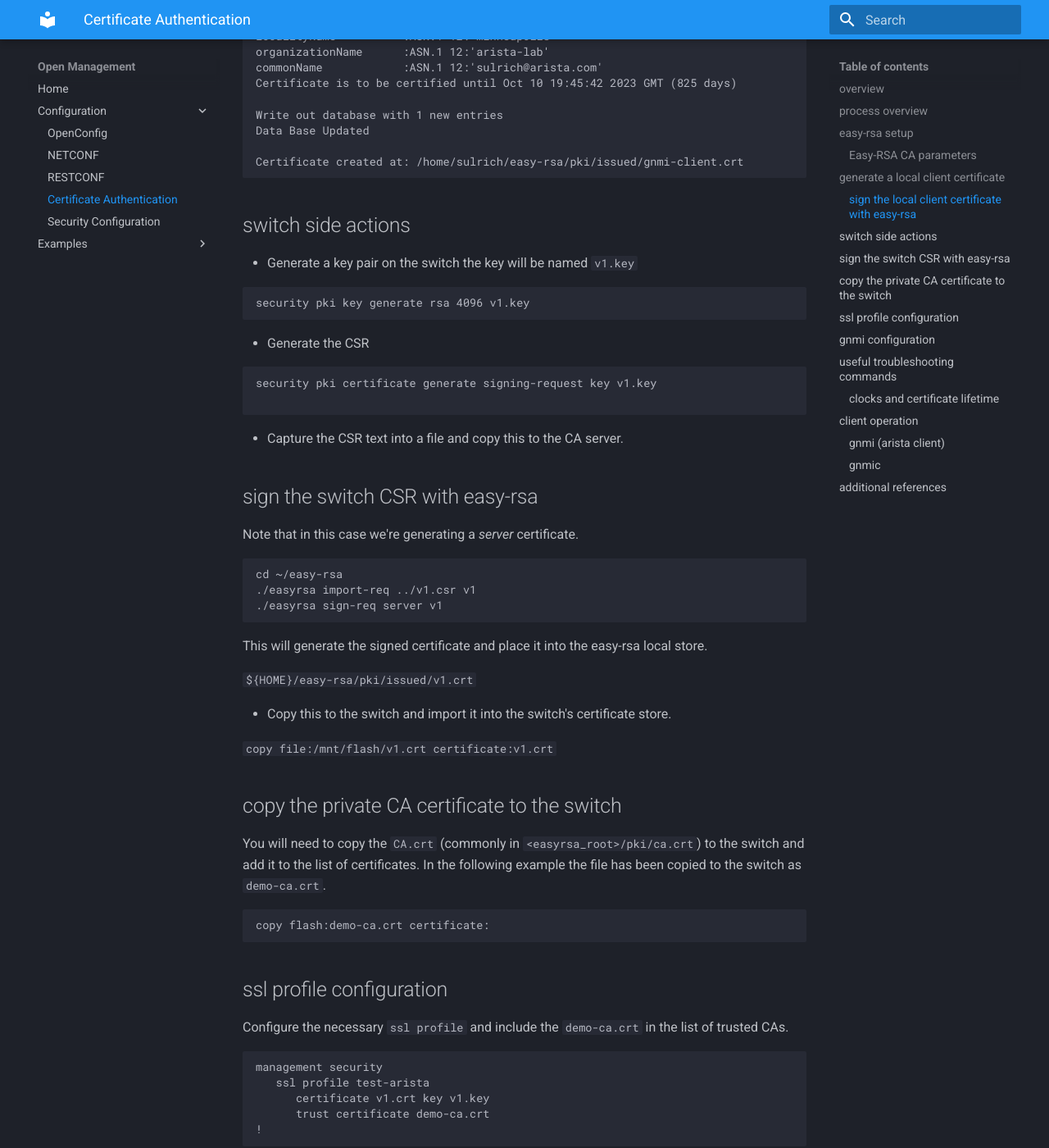
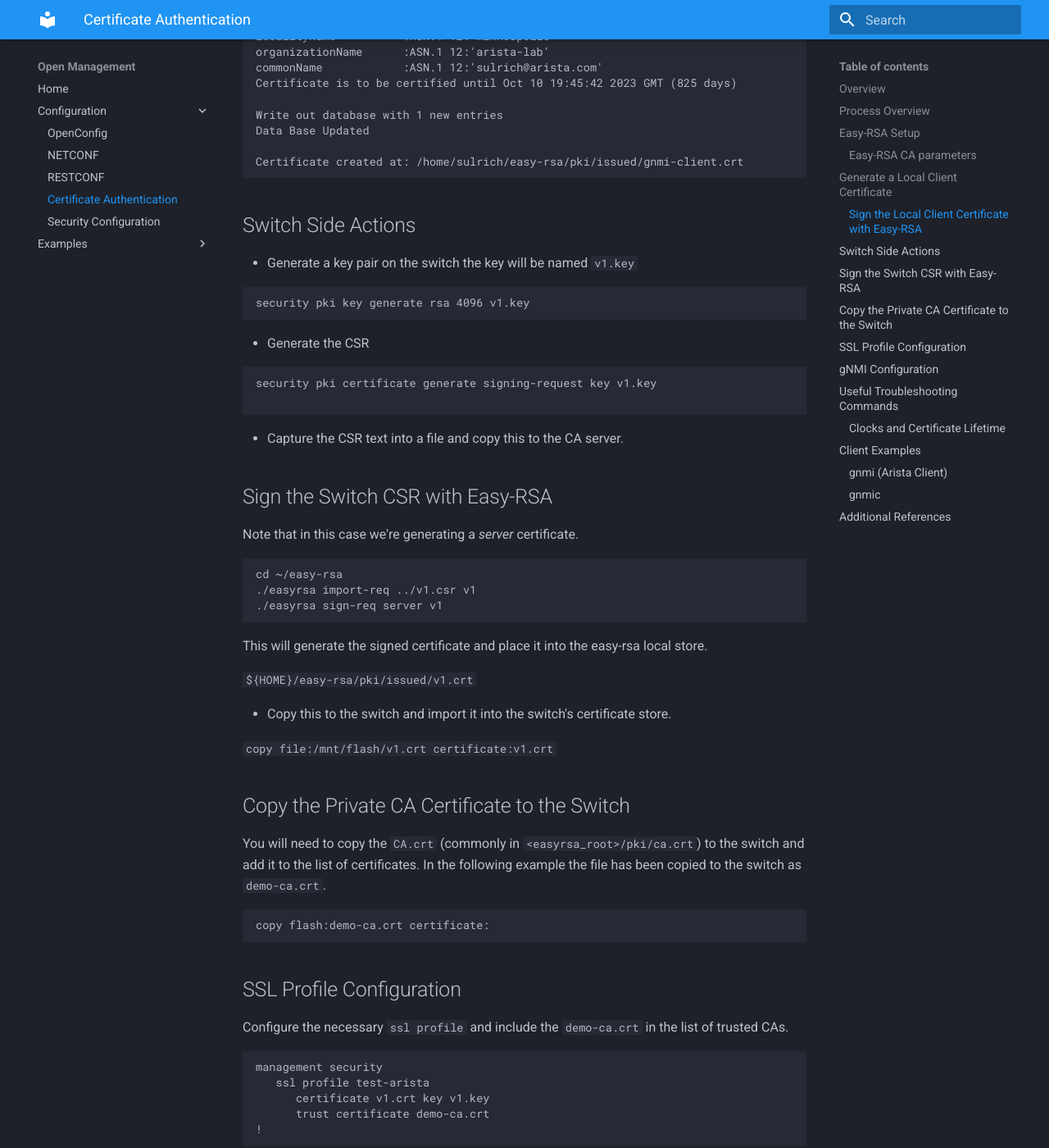
Before and after one commit to aristanetworks/openmgmt, an MkDocs documentation site: the page built from docs/configuration/mtls.md, in a window 1280 px wide and 1400 px high, scrolled down 2513 px. Shown: the whole window at 82% size. Built offline with MkDocs 1.6.1 and Material for MkDocs 9.7.7, drawn with Linux system fonts in a browser that asks for light colours; some of the changed text lies outside the part shown.

Commit message:
fixed heading capitalization

````diff
--- a/docs/configuration/mtls.md
+++ b/docs/configuration/mtls.md
@@ -1,6 +1,6 @@
 # EOS mTLS Configuration
 
-## overview
+## Overview
 
 EOS supports the use of mutual TLS (mTLS) for gRPC, RESTCONF and eAPI services.  This allows the use of certificates,
 signed by a recognized and trusted CA, for authentication to gNMI and other gRPC based services.
@@ -14,7 +14,7 @@
 This document outlines the necessary steps to generate certificate signing requests (CSR) on arista devices, sign the
 certificates and import these into the switches.
 
-## process overview
+## Process Overview
 
 - Setup a private certificate authority (CA).  This document uses [easy-rsa](https://github.com/OpenVPN/easy-rsa)
 - Generate CSRs from the switch as well as for the host that will be initiating connections to the switch using mTLS as
@@ -24,7 +24,7 @@
 - Configure the switch to use the certificates and the associated CA certificate to perform mTLS authentication.
 - Initiate connections from the clients to the switch to execute gNMI RPCs.
 
-## easy-rsa setup
+## Easy-RSA Setup
 
 The simple installation of Easy-RSA is well documented in the Easy RSA [quick start
 guide](https://github.com/OpenVPN/easy-rsa/blob/master/README.quickstart.md).  For a more durable installation you're
@@ -49,7 +49,7 @@
 
 This will need to be imported into the network elements where you're using mTLS for authentication.
 
-## generate a local client certificate
+## Generate a Local Client Certificate
 
 This will be used by local clients (gnmi, gnoi, gribi, etc.) connecting to the switches in order to authenticate.
 
@@ -65,7 +65,7 @@
 
 The above commands will generate a private key as well as the Certificate Signing Request (CSR)
 
-### sign the local client certificate with easy-rsa
+### Sign the Local Client Certificate with Easy-RSA
 
 Note, that this is going to be a _client_ certificate.  As our gnmi client will be talking to the gnmi server on the
 switch.
@@ -108,7 +108,7 @@
 Certificate created at: /home/sulrich/easy-rsa/pki/issued/gnmi-client.crt
 ```
 
-## switch side actions
+## Switch Side Actions
 
 - Generate a key pair on the switch the key will be named `v1.key`
 
@@ -125,7 +125,7 @@
 
 - Capture the CSR text into a file and copy this to the CA server.
 
-## sign the switch CSR with easy-rsa
+## Sign the Switch CSR with Easy-RSA
 
 Note that in this case we're generating a _server_ certificate.
 
@@ -143,7 +143,7 @@
 
 `copy file:/mnt/flash/v1.crt certificate:v1.crt`
 
-## copy the private CA certificate to the switch
+## Copy the Private CA Certificate to the Switch
 
 You will need to copy the `CA.crt` (commonly in `<easyrsa_root>/pki/ca.crt`) to the switch and add it to the list of
 certificates.  In the following example the file has been copied to the switch as `demo-ca.crt`.
@@ -152,7 +152,7 @@
 copy flash:demo-ca.crt certificate:
 ```
 
-## ssl profile configuration
+## SSL Profile Configuration
 
 Configure the necessary `ssl profile` and include the `demo-ca.crt` in the list of trusted CAs.
 
@@ -164,7 +164,7 @@
 !
 ```
 
-## gnmi configuration
+## gNMI Configuration
 
 The following configuration associates the gnmi service withthe associated ssl profile and enables it for use with mTLS
 for authentication.
@@ -179,7 +179,7 @@
 
 At this point the switch is configured to accept connections from clients with valid, signed certificates.
 
-## useful troubleshooting commands
+## Useful Troubleshooting Commands
 
 `show management api gnmi`
 
@@ -190,15 +190,15 @@
 
 This command enables you to see the state of the ssl profiles and whether there are issues with the validation chain.
 
-### clocks and certificate lifetime
+### Clocks and Certificate Lifetime
 
 Certificates should be created with a finite lifetime and rotated within that lifetime.  However, if the clocks on the
 switch are grossly off this may impact certificate operation.  Make sure that the clock on the switch is set correctly
 and synchronized to a reliable time source.
 
-## client operation
+## Client Examples
 
-### gnmi (arista client)
+### gnmi (Arista Client)
 
 ```shell
 gnmi -addr 192.168.1.21:6030                    \
@@ -217,6 +217,6 @@
   --tls-key gnmi-client/gnmi-client.key capabilities
 ```
 
-## additional references
+## Additional References
 
 - [EOS central: Working with Certificates](steps://eos.arista.com/working-with-certificates/)
````
